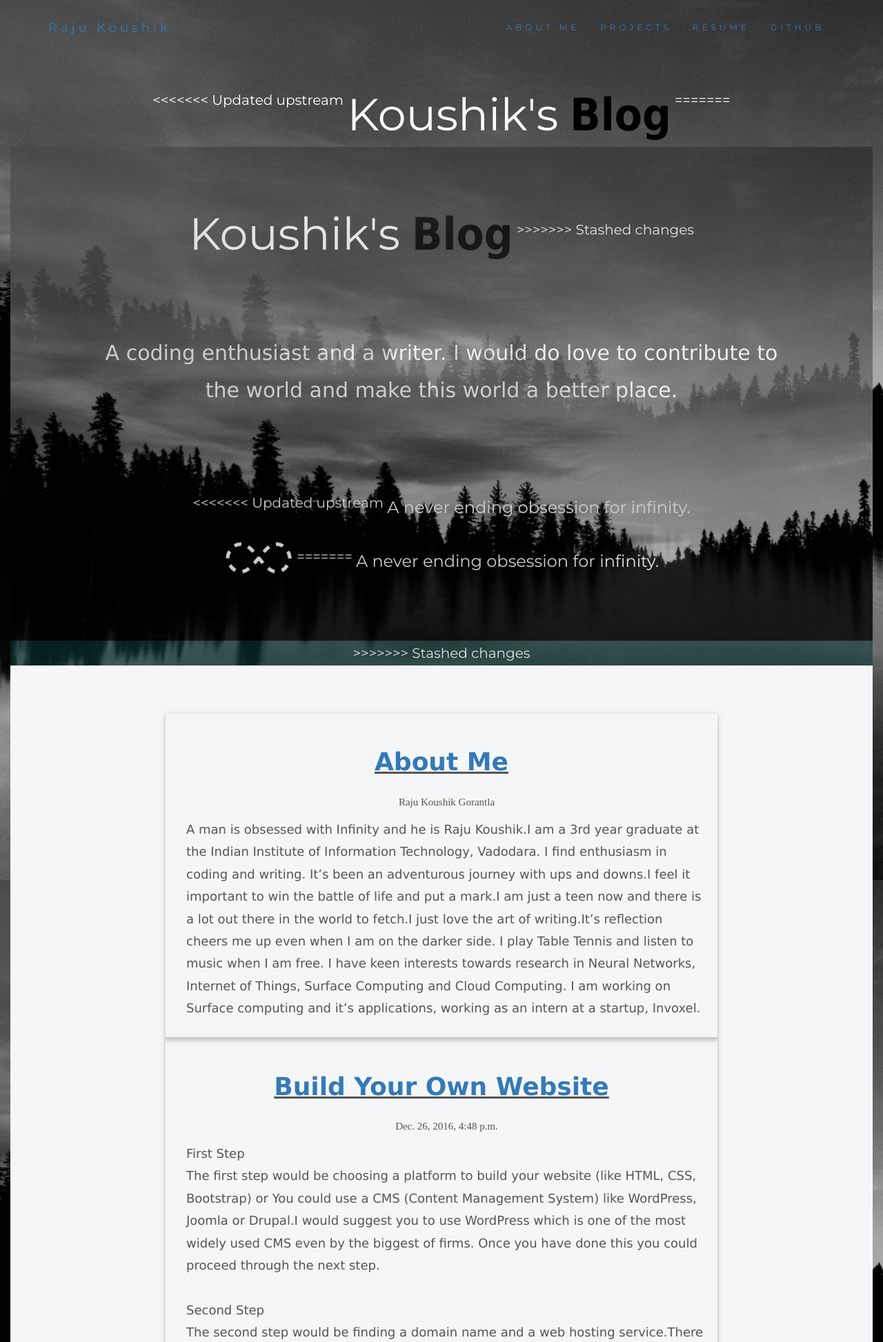
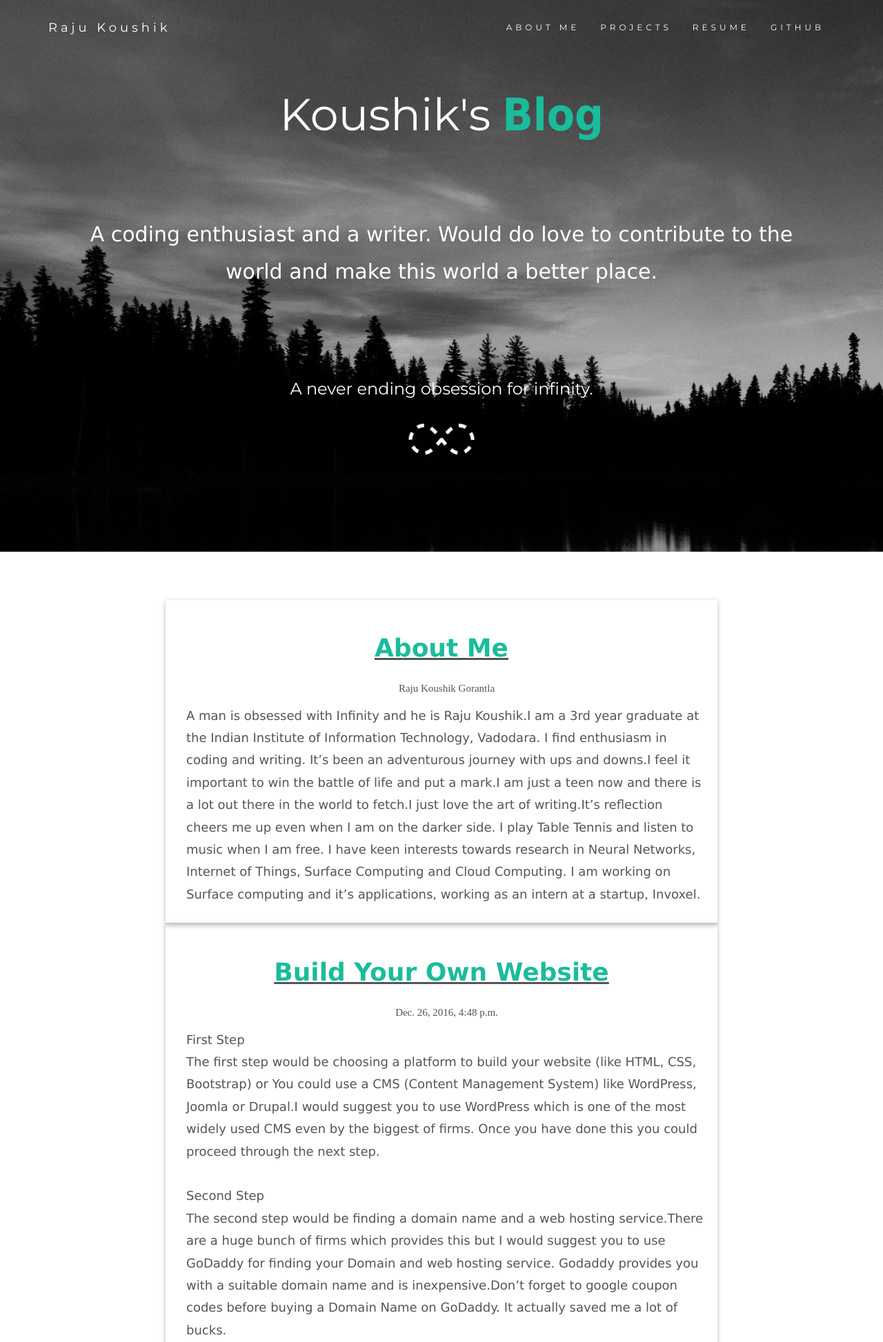
Before and after one commit to RajuKoushik/infiblog, a Django app: page /home/ in a window 1280 px wide. Shown: the top 1946 px of the page at 69% size. Run offline with Django 3.2, Linux system fonts and the light colour scheme; data comes from the database, SQL or seed files in the repository; some libraries are stand-ins or nearby versions.

Commit message:
Color scheme Updated. Use of Uniform colors

```diff
--- a/blog/templates/blog/home.html
+++ b/blog/templates/blog/home.html
@@ -16,7 +16,6 @@
   <script src="https://ajax.googleapis.com/ajax/libs/jquery/3.1.1/jquery.min.js"></script>
   <script src="https://maxcdn.bootstrapcdn.com/bootstrap/3.3.7/js/bootstrap.min.js"></script>
   <style>
-
       #header {
                 color: #ffffff;
                 font-size: 100px;
@@ -25,57 +24,35 @@
                 padding-top: 0px;
                 background: black;
                 text-align: center;
-
             }
-
-
             #border
             {
-
                 border-bottom: 2px solid lightgrey;
-
                     padding: 15px;
-
-
             }
-
             #post{
-
-
-
             }
             #name
             {
                 font-family: Andalus;
                 font-size: 15px;
                 color: white;
-
             }
             #date{
-
                 font-size: 15px;
                 padding-left: 15px;
                 font-family: David;
             }
             #text{
-
-
-
                 font-family: Verdana, Geneva, sans-serif;
                 font-size: 18px;
-
                 padding-left: 15px;
             }
              #btitle{
                font-family: Verdana, Geneva, sans-serif;
-
                 padding: 15px;
                  text-decoration: underline;
-
-
             }
-
-
              .hvr-float {
   display: inline-block;
   vertical-align: middle;
@@ -92,20 +69,15 @@
 .hvr-float:active {
   transform: translateY(-8px);
 }
-
-
-
 .social-icon {
   list-style: none;
   padding: 0;
   margin: 0;
 }
-
 .social-icon li{
   display: inline-block;
   text-align: center;
 }
-
 .social-icon a {
   display: block;
   width: 44px;
@@ -114,17 +86,14 @@
   border-radius: 50%;
   margin-right: 5px;
 }
-
 .social-icon a {
   background: rgba(255, 255, 255, 0.85); /* social icon background color */
   color: #000; /* social icon color */
 }
-
 .social-icon a:hover {
   background: rgba(255, 255, 255, 0.25); /* social icon hover background color */
   color: #fff; /* social icon hover color */
 }
-
 .footer {
   position: absolute;
   bottom: 0;
@@ -133,64 +102,37 @@
   height: 60px;
   background-color: #000;
 }
-
-
-
-
-
-
   body {
       font: 20px Montserrat, sans-serif;
       line-height: 1.8;
-
       color: #f5f6f7;
-
   }
   p {font-size: 16px;}
   .margin {margin-bottom: 45px;
             margin-left: 145px;
             margin-right: 145px;
-
             }
    {% load static %}
   .bg-1 {
-      background-image: url("{% static "blog/final.jpeg" %}") ;
-
-<<<<<<< Updated upstream
       background: url("{% static "blog/final.jpeg" %}");
 
-=======
-
-
->>>>>>> Stashed changes
       background-color: #000000; /* Green */
       color: #ffffff;
   }
-
   .testfont {
     font-family: Verdana, Geneva, sans-serif;}
-
     .test{
-<<<<<<< Updated upstream
         height: calc(100vh);
-=======
-        height: calc(100vh - 80px);
-
->>>>>>> Stashed changes
     }
-
     .pad-remove{
       margin-top: -70px;
-
     }
   .bg-2 {
-      background-color: #f5f6f7; /* WHite */
-
+      background-color: #ffffff; /* WHite */
       color: #555555;
   }
   .bg-3 {
       background-color: #ffffff; /* White */
-
       color: #555555;
   }
   .bg-4 {
@@ -203,13 +145,6 @@
   }
   .pos{
         padding: 100px;
-
-  }
-
-  .overlay{
-background: rgba(8,56,54,0.7);
-       opacity: 0.8;
-
   }
   .navbar {
       padding-top: 15px;
@@ -220,7 +155,6 @@ background: rgba(8,56,54,0.7);
       font-size: 12px;
       letter-spacing: 5px;
   }
-
   .navbar-toggle {
     position: relative;
     float: right;
@@ -232,7 +166,6 @@ background: rgba(8,56,54,0.7);
     border: 1px solid #ddd;
     border-radius: 4px;
 }
-
 .navbar-toggle .icon-bar {
     display: block;
     width: 22px;
@@ -240,7 +173,6 @@ background: rgba(8,56,54,0.7);
     border-radius: 1px;
     background-color: #ddd /* change this to any color you want! */;
 }
-
 .navbar-header button:hover{
   color: #fff;
 }
@@ -252,8 +184,7 @@ background: rgba(8,56,54,0.7);
       color: #1abc9c !important;
   }
       p.detail { color:#4C4C4C;font-weight:bold;font-family:Calibri}
-span.name { color:#000000;font-weight:bold;font-family:Tahoma }
-
+span.name { color:#1abc9c;font-weight:bold;font-family:Tahoma }
   </style>
 </head>
 <body>
@@ -272,44 +203,26 @@ span.name { color:#000000;font-weight:bold;font-family:Tahoma }
         <span class="icon-bar"></span>
         <span class="icon-bar"></span>
       </button>
-      <a class="navbar-brand" href="#">Raju Koushik</a>
+      <a class="navbar-brand" href="#" style="color:#ffffff">Raju Koushik</a>
     </div>
     <div class="collapse navbar-collapse" id="myNavbar">
       <ul class="nav navbar-nav navbar-right">
-        <li><a href="#about">ABOUT ME</a></li>
-        <li><a href="/projects/">PROJECTS</a></li>
-        <li><a href="http://docdro.id/eXG8n3q">RESUME</a></li>
-          <li><a href="https://github.com/RajuKoushik">GITHUB</a></li>
+        <li><a href="#about " style="color:#ffffff">ABOUT ME</a></li>
+        <li><a href="/projects/" style="color:#ffffff ">PROJECTS</a></li>
+        <li><a href="http://docdro.id/eXG8n3q" style="color:#ffffff ">RESUME</a></li>
+          <li><a href="https://github.com/RajuKoushik" style="color:#ffffff ">GITHUB</a></li>
       </ul>
     </div>
   </div>
 </nav>
-<<<<<<< Updated upstream
   <h1 style="font-size:65px; margin-top: 50px;" class="detail hvr-float">Koushik's <span class="name">Blog</span></h1>
-=======
-
-<!-- First Container -->
- {% load static %}
-
-<div class="overlay">
-<div class="container-fluid bg-1 text-center test" >
-
-  <h1 style="font-size:65px" class="detail hvr-float">Koushik's <span class="name">Blog</span></h1>
->>>>>>> Stashed changes
 
 
-  <p class="pos testfont" style="font-size:30px">  A coding enthusiast and a writer. I would do love to contribute to the world and make this world a better place.
+  <p class="pos testfont" style="font-size:30px">  A coding enthusiast and a writer. Would do love to contribute to the world and make this world a better place.
 </p>
 
-<<<<<<< Updated upstream
     <h3 class="hvr-float">A never ending obsession for infinity.</h3><br>
     <img style="height: 100px;" src="{% static "blog/dashinfinity.gif" %}">
-=======
-    <h3 class="hvr-float">A never ending obsession for infinity.</h3>
-
-
-</div>
->>>>>>> Stashed changes
 </div>
 
 <!-- Second Container -->
@@ -317,7 +230,7 @@ span.name { color:#000000;font-weight:bold;font-family:Tahoma }
 
 <div id="border"  class="w3-panel w3-card-2" style="max-width: 800px; margin : 0 auto;">
                 <div id="about">
-                    <h1 id="btitle" class="hvr-float"> <a href="{{ post.id }}"><strong>About Me</strong></a> </h1>
+                    <h1 id="btitle" class="hvr-float"> <a href="{{ post.id }}" style="color:#1abc9c "><strong>About Me</strong></a> </h1>
                     <p id="date">Raju Koushik Gorantla</p>
                 </div>
                 <p align="left" id="text">A man is obsessed with Infinity and he is Raju Koushik.I am a 3rd year graduate at the Indian Institute of Information Technology, Vadodara. I find enthusiasm in coding and writing. It’s been an adventurous journey with ups and downs.I feel it important to win the battle of life and put a mark.I am just a teen now and there is a lot out there in the world to fetch.I just love the art of writing.It’s reflection cheers me up even when I am on the darker side. I play Table Tennis and listen to music when I am free.
@@ -332,7 +245,7 @@ I am working on Surface computing and it’s applications, working as an intern
  {% for post in posts %}
             <div id="border"  class="w3-panel w3-card-2" style="max-width: 800px; margin : 0 auto;">
                 <div id="post">
-                    <h1 id="btitle" class="hvr-float"> <a href="{{ post.id }}"><strong>{{ post.title }}</strong></a> </h1>
+                    <h1 id="btitle" class="hvr-float"> <a href="{{ post.id }} " style="color:#1abc9c "><strong>{{ post.title }}</strong></a> </h1>
                     <p id="date">{{ post.published_date }}</p>
                 </div>
                 <p align="left" id="text">{{ post.text|linebreaksbr }}</p>
```
